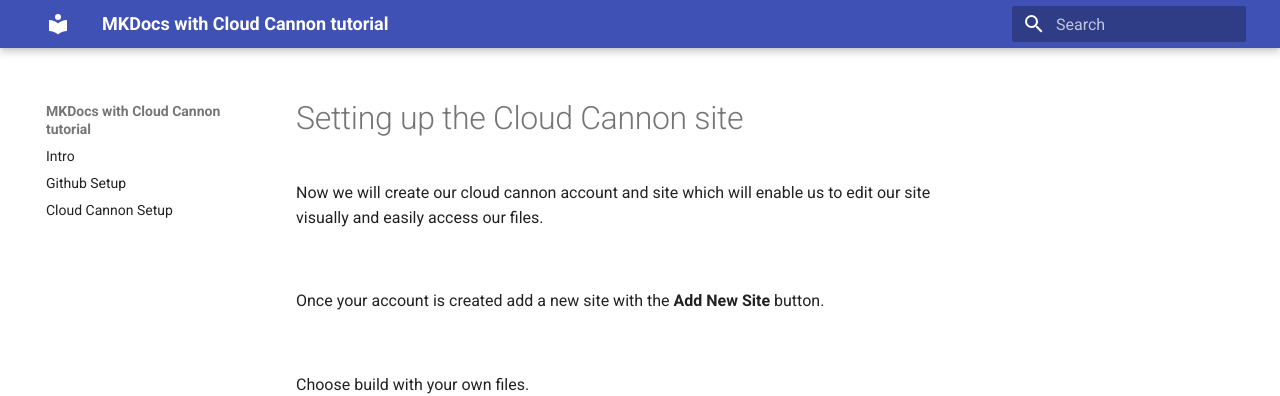
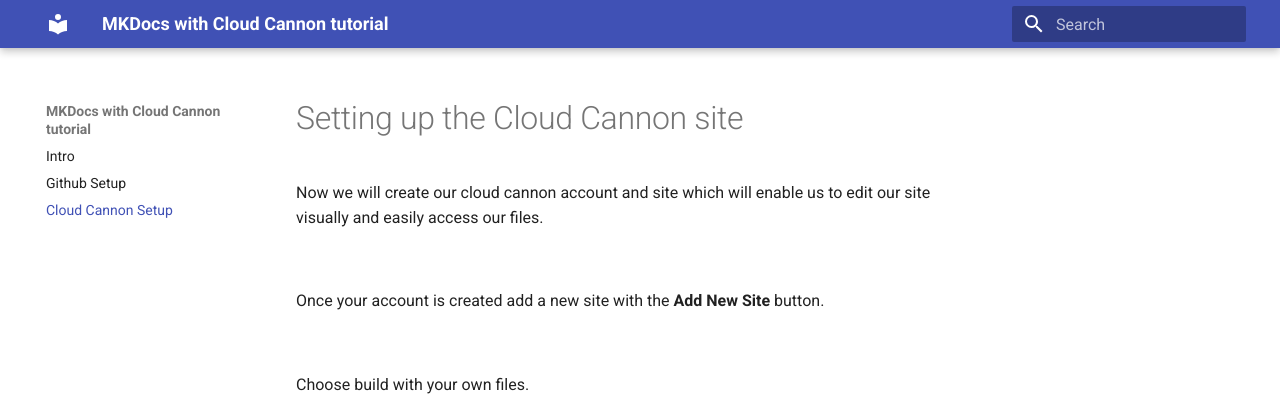
Before and after one commit to ReeceTaylor512/MKDocsTut, an MkDocs documentation site: the page built from docs/CC-Setup.md, in a window 1280 px wide. Shown: the top 396 px of the page. Built offline with MkDocs 1.6.1 and Material for MkDocs 9.7.7, drawn with Linux system fonts in a browser that asks for light colours.

```diff
--- a/mkdocs.yml
+++ b/mkdocs.yml
@@ -9,7 +9,7 @@ theme:
 nav:
  - Intro: index.md
  - "Github Setup": github-setup.md
- - "Cloud Cannon Setup": CC-setup.md
+ - "Cloud Cannon Setup": CC-Setup.md
 
 markdown_extensions:
  - smarty
```
